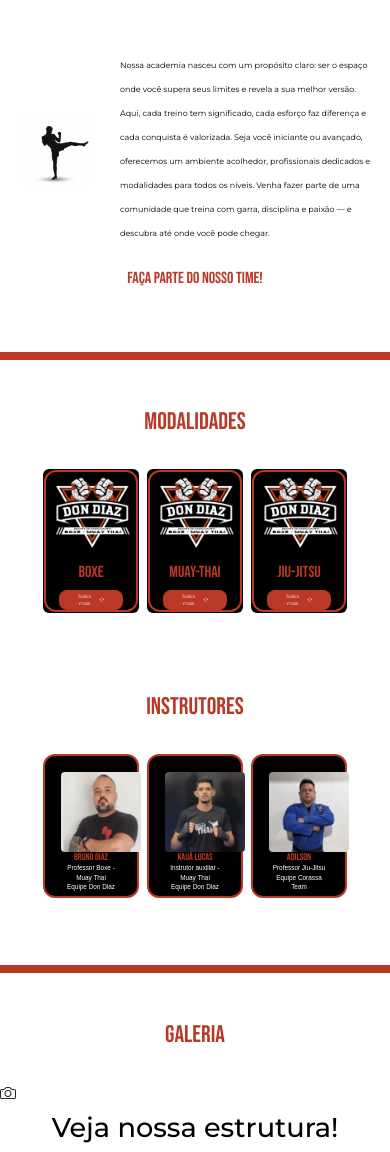
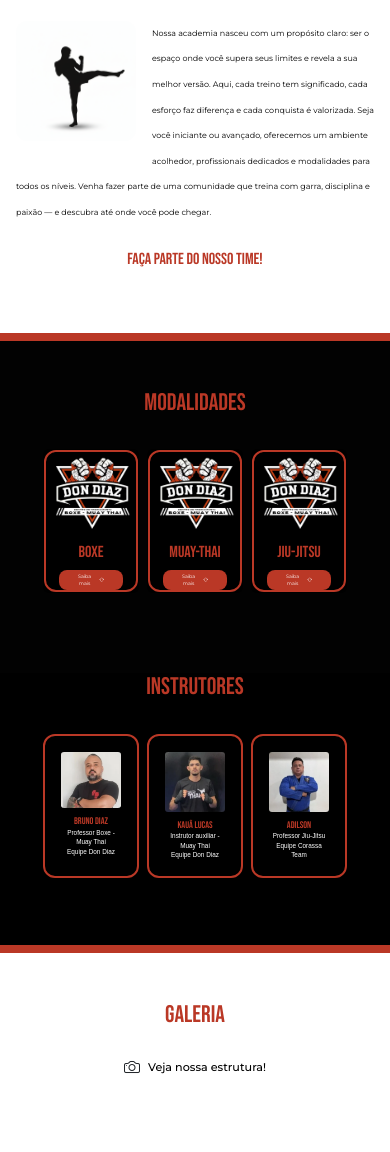
Before and after one commit to agatml/dondiaz, a plain HTML site: page index.html in a window 390 px wide. Shown: the part 464-1616 px from the top of the page. Drawn offline with nearby package versions, Linux system fonts and the light colour scheme.

Commit message:
att responsividade

```diff
--- a/index.html
+++ b/index.html
@@ -212,10 +212,11 @@
     <div class="linha"></div>
 
     <section id="galeria">
-
       <h2>GALERIA</h2>
-      <i class="bi bi-camera" id></i>
-      <h3>Veja nossa estrutura!</h3>
+      <div class="galeria-container">
+        <i class="bi bi-camera"></i>
+        <h3>Veja nossa estrutura!</h3>
+      </div>
       <div class="galeria-container">
         <button class="btn prev">◀</button>
 
--- a/styles.css
+++ b/styles.css
@@ -27,7 +27,7 @@ body {
   display: flex;
   align-items: center;
   justify-content: space-between;
-  gap: 1,25rem;
+  gap: 1, 25rem;
   max-width: 75rem;
   margin: 0 auto;
 }
@@ -49,7 +49,7 @@ body {
   align-items: center;
   list-style: none;
   gap: 1.7rem;
-  margin-top: 1.20rem;
+  margin-top: 1.2rem;
 }
 
 .menu ul {
@@ -123,26 +123,23 @@ button a {
 }
 
 .container-sobre {
-  display: flex;
   background-color: white;
-  align-items: center;
-  gap: 2.5rem;
   padding: 0px 0px;
+  overflow: auto;
 }
 
 .container-sobre img {
   width: 19rem;
   border-radius: 10%;
-  margin-left: 6rem;
-  margin-top: 2rem;
+  margin: 0 1.5rem 1rem 6rem;
+  float: left;
 }
 
 .sobre-texto p {
   color: black;
   font-size: 1rem;
   line-height: 2.7rem;
-  align-items: center;
-  display: flex;
+  display: block;
   margin-right: 6rem;
 }
 
@@ -181,7 +178,7 @@ button a {
 
 #modalidades {
   width: 100%;
-  background-color: rgb(255, 255, 255);
+  background-color: rgb(2, 2, 2);
   padding: 3rem 0 5rem;
   text-align: center;
   height: 35rem;
@@ -189,7 +186,7 @@ button a {
 
 #instrutores h2 {
   width: 100%;
-  background-color: rgb(255, 255, 255);
+  background-color: rgb(0, 0, 0);
   text-align: center;
 }
 
@@ -326,7 +323,7 @@ button a {
 }
 
 #instrutores {
-  background-color: rgb(255, 255, 255);
+  background-color: rgb(0, 0, 0);
   height: 40rem;
 }
 
@@ -349,7 +346,6 @@ button a {
   background-color: rgb(120, 30, 30);
 }
 
-
 #galeria h2 {
   color: #ba3826;
   font-family: "Bebas Neue", sans-serif;
@@ -359,10 +355,11 @@ button a {
   justify-content: center;
   align-items: center;
   display: flex;
+  margin-bottom: 0.5rem;
 }
 
 #contato {
-  background-color: rgb(255, 255, 255);
+  background-color: rgb(0, 0, 0);
   width: 100%;
   display: flex;
   flex-direction: column;
@@ -391,9 +388,8 @@ button a {
   justify-content: center;
 }
 
-
 .logo-2 p {
-  color: rgb(0, 0, 0);
+  color: rgb(255, 255, 255);
   font-size: 1.3rem;
   text-align: center;
 }
@@ -405,7 +401,7 @@ button a {
 
 .paragrafos a {
   text-decoration: none;
-  color: rgb(0, 0, 0);
+  color: rgb(255, 255, 255);
 }
 
 footer {
@@ -420,7 +416,7 @@ footer {
 
 .galeria-container {
   width: 90%;
-  margin: 5rem auto 9rem;
+  margin: 1rem auto 8rem auto;
   display: flex;
   align-items: center;
   justify-content: center;
@@ -432,8 +428,6 @@ footer {
   width: 100%;
   overflow: hidden;
 }
-
-
 
 .grupo {
   display: none;
@@ -468,7 +462,6 @@ footer {
   background: #8c0a0a;
 }
 
-
 #galeria h3 {
   color: black;
   font-size: 1.7rem;
@@ -476,16 +469,19 @@ footer {
   align-items: center;
   justify-content: center;
   display: flex;
+  margin: 0;
+  padding: 0;
+}
 
+#galeria i {
+  font-size: 2rem;
 }
 
 /* responsividade */
 
 @media (max-width: 768px) {
-
   /* HEADER */
   .container-header {
-
     padding: 0rem 1.7rem;
     gap: 0.1rem;
     text-align: center;
@@ -505,7 +501,6 @@ footer {
     margin-top: 0.5rem;
     font-size: 0.2rem;
     display: flex;
-
   }
 
   button {
@@ -513,9 +508,7 @@ footer {
     display: flex;
     height: 0.5rem;
     width: 2.7rem;
-
   }
-
 
   /* CARROSSEL */
   .carousel {
@@ -527,33 +520,33 @@ footer {
     width: 90%;
   }
 
-
   /* SOBRE */
   .container-sobre {
     padding: 1.5rem 1rem;
-    gap: 1.5rem;
+    display: block;
+    overflow: auto;
   }
 
   .container-sobre img {
-    margin: 0;
-    width: 5rem;
-    display: flex;
+    margin: 0 1rem 1rem 0;
+    width: 120px;
+    float: left;
   }
 
   #sobre h1 {
     font-size: 1rem;
   }
 
-#sobre p ,.introdução {
+  #sobre p,
+  .introdução {
     font-size: 0.6rem;
-  padding: 1rem;
+    padding: 0;
   }
 
   .sobre-texto p {
     margin: 0;
-    line-height: 1.5rem;
+    line-height: 1.6rem;
     font-size: 0.5rem;
-    display: flex;
   }
 
   #frase {
@@ -564,24 +557,23 @@ footer {
   /* TÍTULOS */
   #modalidades h2,
   #instrutores h2,
-  #contato h2,
-  #galeria h2 {
+  #contato h2 {
     font-size: 1.5rem;
     margin-bottom: 2rem;
   }
 
+  #galeria h2 {
+    font-size: 1.5rem;
+  }
 
   /* MODALIDADES */
   #modalidades {
     height: auto;
     padding-bottom: 5rem;
-
   }
 
   .card-container {
     gap: 0.5rem;
-
-
   }
 
   .card,
@@ -590,14 +582,36 @@ footer {
     height: 9rem;
   }
 
+  .card--inst {
+    display: flex;
+    flex-direction: column;
+    align-items: center;
+    justify-content: flex-start;
+    text-align: center;
+    padding: 1rem;
+    box-sizing: border-box;
+  }
+
+  .card--inst img,
+  #instrutores img {
+    display: block;
+    max-width: 100%;
+    height: auto;
+    margin: 0 auto 0.5rem auto;
+    width: 5rem;
+  }
+
   .card-front img {
     width: 5rem;
     height: 5rem;
   }
 
+  .card-back {
+    font-size: 0.4rem;
+  }
+
   #modalidades h3 {
     font-size: 1rem;
-
   }
 
   #modalidades button {
@@ -609,17 +623,6 @@ footer {
   /* INSTRUTORES */
   #instrutores {
     height: 17rem;
-
-  }
-
- #instrutores img {
-  height: 5rem;
-  width: 5rem;
-  display: flex;
-  justify-content: center;
-  align-items: center;
-  text-align: center;
-
   }
 
   #instrutores h3 {
@@ -633,8 +636,18 @@ footer {
 
   /* GALERIA */
   .galeria-container {
-    flex-direction: column;
-    gap: 2rem;
+    display: flex;
+    align-items: center;
+    gap: 0.5rem;
+  }
+
+  #galeria h3 {
+    font-size: 0.7rem;
+    margin: 0;
+  }
+
+  #galeria i {
+    font-size: 1rem;
   }
 
   .grupo {
@@ -645,7 +658,6 @@ footer {
   .grupo img {
     height: 10rem;
   }
-
 
   /* CONTATO */
   #contato .container-contato {
@@ -667,7 +679,6 @@ footer {
     text-align: center;
   }
 
-
   /* FOOTER */
   footer {
     font-size: 0.9rem;
```
Lines whose indentation alone changed are shown as unchanged.
